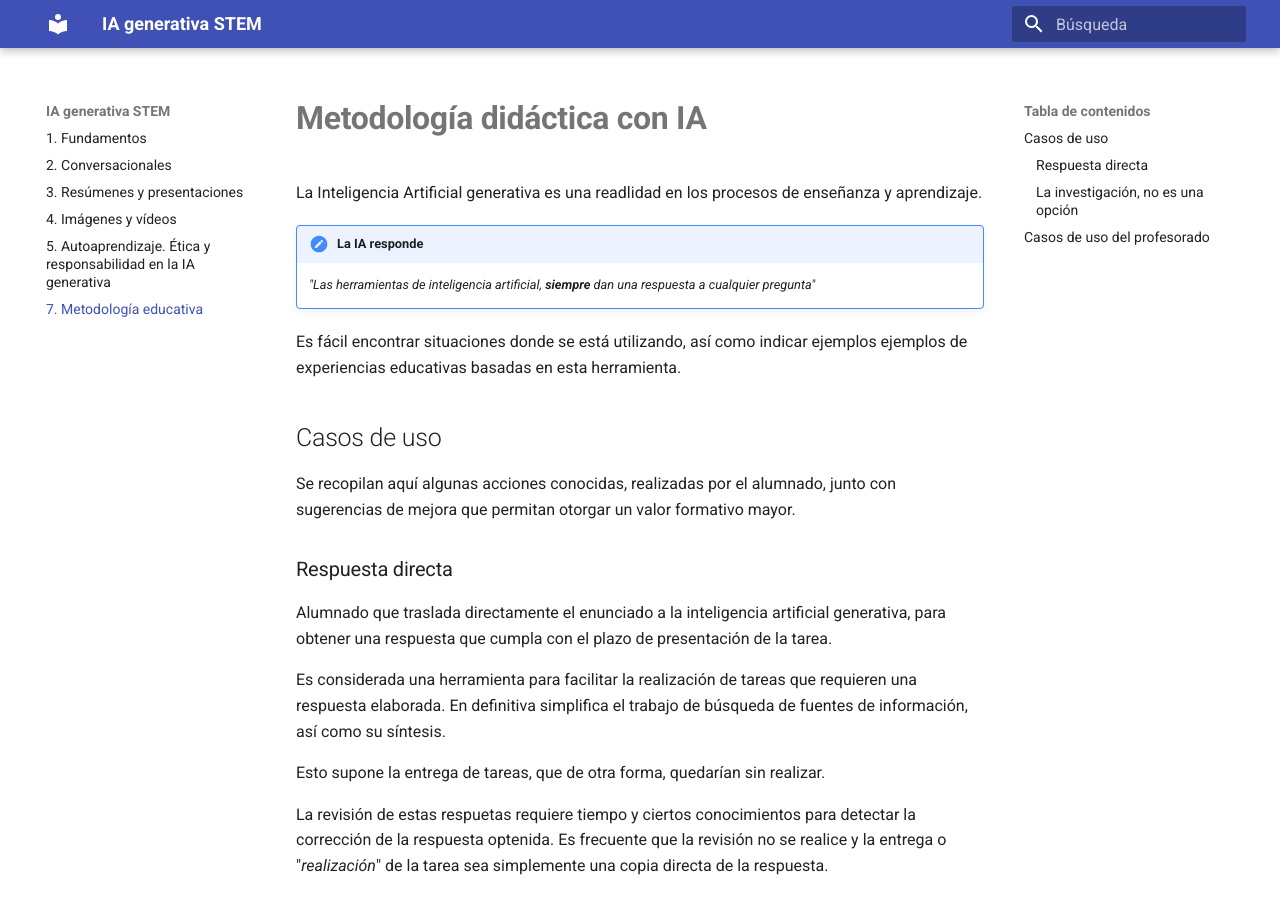
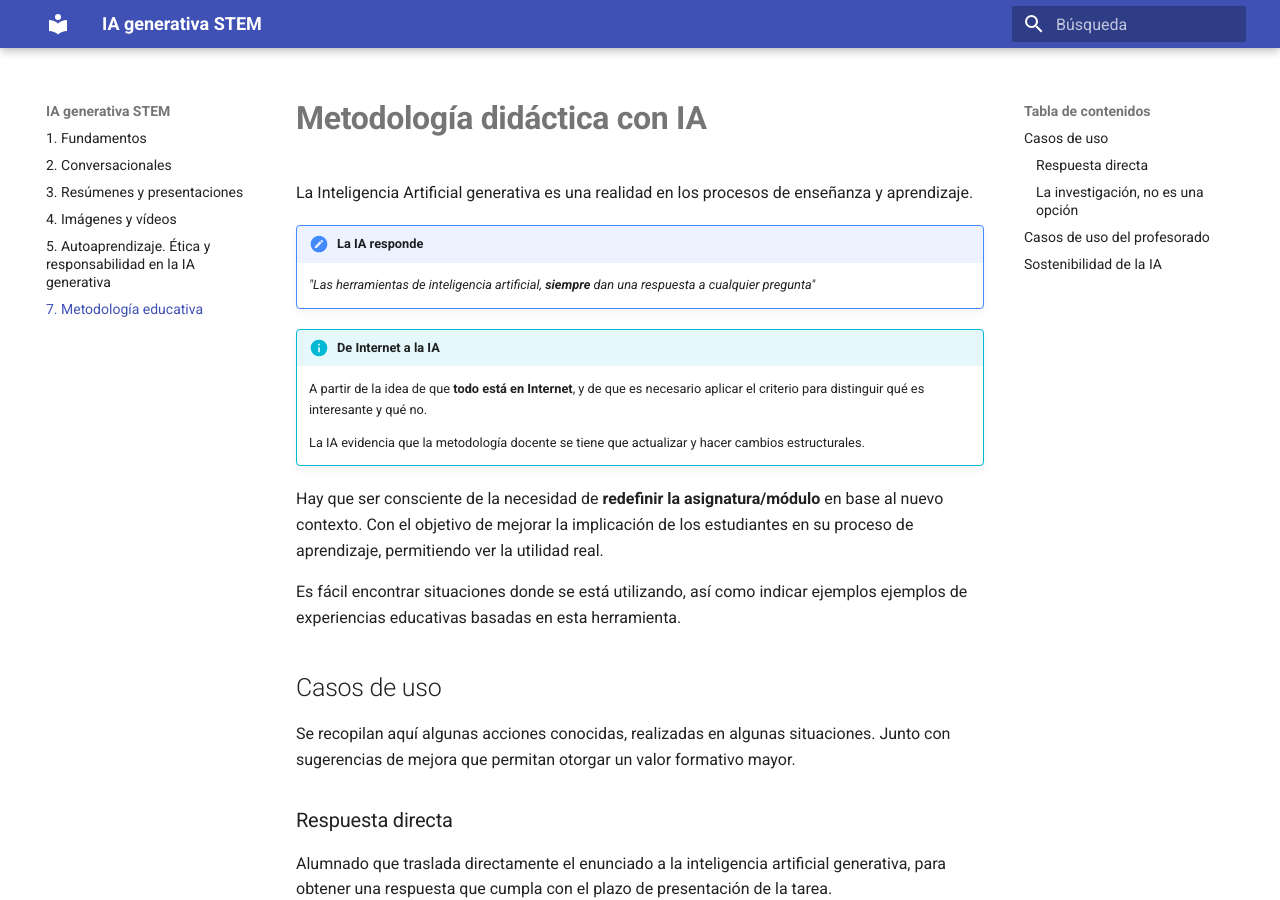
Before and after one commit to Formacion-RM/IAgenerativaSTEM, an MkDocs documentation site: the page built from docs/metodo.md, in a window 1280 px wide and 900 px high. Built offline with MkDocs 1.6.1 and Material for MkDocs 9.7.7, drawn with Linux system fonts in a browser that asks for light colours; some of the changed text lies outside the part shown.

Commit message:
Textos con cambios y una imagen deepsekk

```diff
--- a/docs/metodo.md
+++ b/docs/metodo.md
@@ -8,16 +8,26 @@
 ---
 # **Metodología didáctica con IA**
 
-La Inteligencia Artificial generativa es una readlidad en los procesos de enseñanza y aprendizaje.
+La Inteligencia Artificial generativa es una realidad en los procesos de enseñanza y aprendizaje.
 
 !!! alert "La IA responde"
     *"Las herramientas de inteligencia artificial, ***siempre*** dan una respuesta a cualquier pregunta"*
+
+
+!!! info "De Internet a la IA"
+
+    A partir de la idea de que **todo está en Internet**, y de que es necesario aplicar el criterio para distinguir qué es interesante y qué no.
+
+    La IA evidencia que la metodología docente se tiene que actualizar y hacer cambios estructurales.
+
+
+Hay que ser consciente de la necesidad de **redefinir la asignatura/módulo** en base al nuevo contexto. Con el objetivo de mejorar la implicación de los estudiantes en su proceso de aprendizaje, permitiendo ver la utilidad real.
 
 Es fácil encontrar situaciones donde se está utilizando, así como indicar ejemplos ejemplos de experiencias educativas basadas en esta herramienta.
 
 ## Casos de uso
 
-Se recopilan aquí algunas acciones conocidas, realizadas por el alumnado, junto con sugerencias de mejora que permitan otorgar un valor formativo mayor.
+Se recopilan aquí algunas acciones conocidas, realizadas en algunas situaciones. Junto con sugerencias de mejora que permitan otorgar un valor formativo mayor.
 
 ### Respuesta directa
 
@@ -89,3 +99,16 @@
 - **1, 2, 4... IA**, añade la IA a dinámicas de trabajo en equipo. Por ejemplo en la metodología de pensamiento de trabajo desde el individual a la parte de grupo, se puede incorporar la *opinión* de la IA generativa. Añadiendo una nueva perspectiva al grupo.
 
 - **Debate con la IA**. A partir de un tema de debate, se puede generar un chat con la IA generativa para establecer debates de entrenamiento con el alumnado.
+
+
+## Sostenibilidad de la IA
+
+Desde ciertas fuentes se está generando una corriente de alerta ante el uso masivo de la IA. Uno de los argumentos más frecuentes es cuestionar la sostenibilidad.
+
+La base de la sostenibilidad es utilizar **prompts productivos**, frente a otras tecnologías con resultados más dispersos o de escaso valor. Las búsquedas en Internet generan respuestas menos productivas, ya que requieren un esfuerzo superior de cribado y selección.
+
+El envío de contenidos en muchas redes sociales tampoco aporta gran valor, sin embargo no se cuestiona su sostenibilidad.
+
+!!! alert "Autobus o coche"
+
+    Se puede plantear un símil con el autobús, que consume más que un coche, sin embargo la solución para reducir el consumo es utilizar el autobús frente al coche particular.
```
Also changed, not shown: docs/index.md (+12 -0 lines), docs/resum.md (+6 -0 lines), docs/imagenes/deep_seek.png (added).
